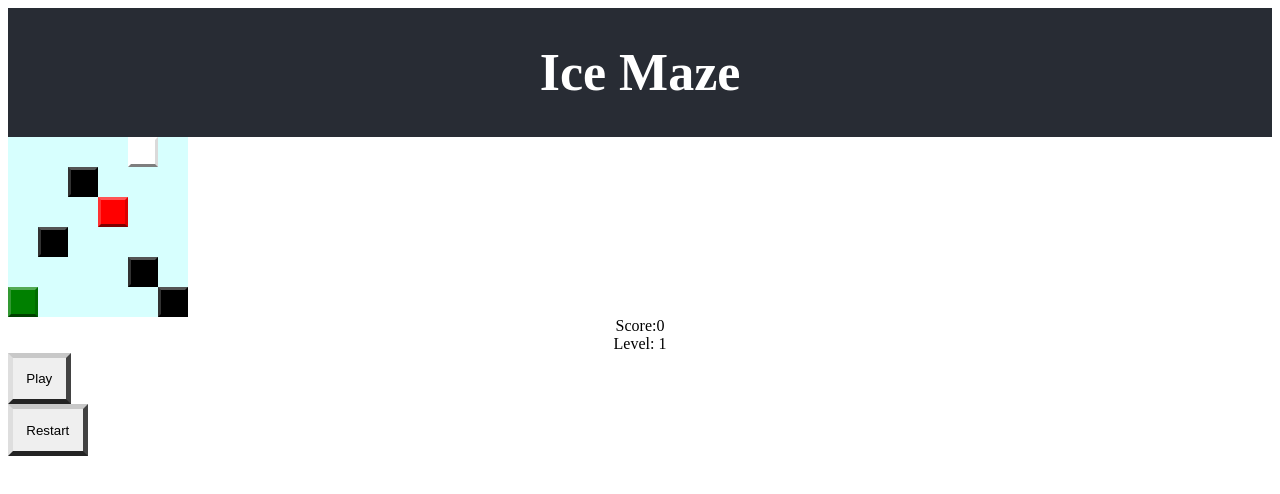
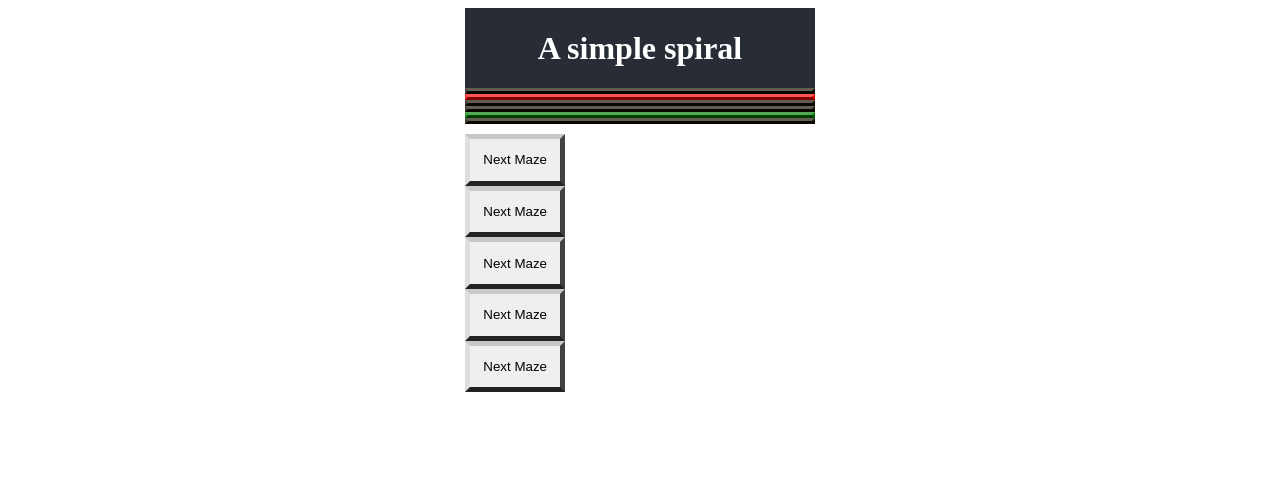
Before and after one commit to michael-squires/ice-maze, a React (Create React App) app: page / in a window 1280 px wide. Shown: the top 494 px of the page. Built offline with nearby package versions, Linux system fonts and the light colour scheme.

Commit message:
implemented maze choice and ice styling

```diff
--- a/src/App.css
+++ b/src/App.css
@@ -20,7 +20,7 @@
   flex-direction: column;
   align-items: center;
   justify-content: center;
-  font-size: calc(10px + 2vmin);
+  font-size: calc(8px + 1vmin);
   color: white;
 }
 
--- a/src/App.js
+++ b/src/App.js
@@ -1,15 +1,10 @@
 import './App.css';
-import Controls from './components/Controls';
 import Maze from './components/Maze';
 
 function App() {
   return (
     <div className="App">
-      <header className="App-header">
-        <h1 className="App-title">Ice Maze</h1>
-      </header>
       <Maze />
-      <Controls />
     </div >
   );
 }
--- a/src/components/Controls.jsx
+++ b/src/components/Controls.jsx
@@ -1,14 +1,20 @@
 import React from 'react';
 
 const Controls = (props) => {
+
+    const incrementMazeIndex = () => {
+        const { setMazeIndex, mazeIndex, numberOfGrids } = props
+        setMazeIndex((mazeIndex + 1) % numberOfGrids)
+    }
+
+
     return (
-        <div>
-            <div>Score:0</div>
-            <div>Level: 1</div>
-            <button className="score-board-button" onClick={(e) => {
-            }}>Play</button>
-            <button className="score-board-button" onClick={(e) => {
-            }}>Restart</button>
+        <div className='controls'>
+            <button className="control-buttons" onClick={incrementMazeIndex} > Next Maze</button>
+            <button className="control-buttons" onClick={incrementMazeIndex} > Next Maze</button>
+            <button className="control-buttons" onClick={incrementMazeIndex} > Next Maze</button>
+            <button className="control-buttons" onClick={incrementMazeIndex} > Next Maze</button>
+            <button className="control-buttons" onClick={incrementMazeIndex} > Next Maze</button>
         </div>
     );
 };
--- a/src/components/GridSquare.jsx
+++ b/src/components/GridSquare.jsx
@@ -2,7 +2,7 @@ import React from 'react';
 
 const GridSquare = (props) => {
     const classes = `grid-square type-${props.type}`
-    console.log(classes)
+    //console.log(classes)
     return (
         <div className={classes} />
     );
--- a/src/components/Maze.jsx
+++ b/src/components/Maze.jsx
@@ -1,4 +1,5 @@
 import React, { useEffect, useState } from 'react';
+import Controls from './Controls';
 import GridSquare from './GridSquare';
 const maps = require('../data/maps')
 
@@ -6,13 +7,13 @@ const Maze = (props) => {
 
     const [maze, setMaze] = useState([]);
     const [mazeIndex, setMazeIndex] = useState(0);
+    const numberOfGrids = maps.length
 
     useEffect(() => {
         let grid = maps[mazeIndex].rowStrings
-        console.log('grid initial', grid)
         const height = grid.length;
         const width = grid[0].length;
-        var r = document.querySelector(':root');
+        const r = document.querySelector(':root');
         r.style.setProperty('--cols', width);
         r.style.setProperty('--rows', height);
         const currentMaze = grid.map((rowArray, row) => {
@@ -25,19 +26,20 @@ const Maze = (props) => {
     }, [mazeIndex])
 
 
-
-    // for (let row = 0; row < height; row++) {
-    //     blankGrid.push([])
-    //     grid[row] = grid[row].split('')
-    //     for (let col = 0; col < width; col++) {
-    //         blankGrid[row].push(<GridSquare key={`${col}${row}`} color="1" />)
-    //     }
-    // }
-
     return (
-        <div className='grid-board'>
-            {maze}
-        </div>
+        <>
+            <header className="App-header">
+                <h1 className="App-title">{maps[mazeIndex].name}</h1>
+            </header>
+            <div className='grid-board'>
+                {maze}
+            </div>
+            <Controls
+                mazeIndex={mazeIndex}
+                setMazeIndex={setMazeIndex}
+                numberOfGrids={numberOfGrids}
+            />
+        </>
     );
 };
 
--- a/src/index.css
+++ b/src/index.css
@@ -1,3 +1,10 @@
+html {
+  box-sizing: border-box;
+}
+*, *:before, *:after {
+  box-sizing: inherit;
+}
+
 :root {
   --bg-color:rga(150,150,150,1);
 
@@ -6,8 +13,9 @@
   --border-right-color: rgba(0, 0, 0, 0.15);
   --border-bottom-color: rgba(0, 0, 0, 0.5);
 
-  --color-o: #000000;
+  --color-o: #160f01;
   --color-s: #d7fffe;
+  --color-x: #d69214;
   --color-S: green;
   --color-E: red;
 
@@ -16,22 +24,40 @@
   --button-color-b: rgba(120, 120, 120, 1);
   --button-color-l: rgba(222, 222, 222, 1);
 
-  --cols:10;
+  --cols:6;
   --rows:18;
-  --tile-size: 30px;
-  /* calc(300px / var(Math.max(--cols,--rows))); */
+  --tile-size: calc(360px / calc(var(--cols)+2));
   --border-width: 3px;
 }
 
 .type-s {
-  background-color: var(--color-s);
-  border-width: 0px
+  background: repeating-linear-gradient(
+    45deg,
+    #d7fffe,
+    #d7fffe 5%,
+    #d8e2e2 5%,
+    #9ecac9 10%
+  );
+  border-width: 0px;
 }
 
 .type-o {
   background-color: var(--color-o);
   border-width: var(--border-width);
+  border-radius: calc(var(--tile-size) / 4);
 }
+
+.type-x {
+  background: repeating-linear-gradient(
+    45deg,
+    #f69d3c,
+    #d7fffe 5%,
+    #ebf8e1 5%,
+    #f69d3c 10%
+    );
+    border-width: 0px;
+}
+
 .type-S {
   background-color: var(--color-S);
   border-width: var(--border-width);
@@ -42,29 +68,50 @@
   border-width: var(--border-width);
 }
 
+.App {
+  --grid-height: calc(var(--tile-size) * var(--rows));
+  /* border: 2px solid red; */
+  width: 350px;
+  margin: auto;
+  display: grid;
+  row-gap: var(--tile-size);
+  grid-template-rows: 100px var(--grid-height) 100px;
+  grid-template-areas: "header"
+                       "maze"
+                       "controls";
+}
+
+.App-header {
+  grid-area: header;
+}
+
 .grid-square {
   border-style: solid;
   width: var(--tile-size);
   height: var(--tile-size);
-  /* border-width: var(--border-width); */
   border-left-color: var(--border-left-color);
   border-top-color: var(--border-top-color);
   border-right-color: var(--border-right-color);
   border-bottom-color: var(--border-bottom-color);
 }
 
-* {
-  box-sizing: border-box;
-}
 
 .grid-board {
+  border: var(--tile-size) double black;
   display: grid;
   grid-template-columns: repeat(var(--cols), var(--tile-size));
   grid-gap: 0;
-  align-self: flex-start;
+  align-self: center;
+  grid-area: maze;
 }
 
-.score-board-button {
+.controls {
+  grid-area: controls;
+  padding-top:10px ;
+  justify-content: center;
+}
+
+.control-buttons {
   display: block;
   padding: 1em;
   border-width: 5px;
--- a/src/solver.js
+++ b/src/solver.js
@@ -1,3 +1,4 @@
+/* eslint-disable no-sequences */
 function IceMazeSolver(map) {
     const grid = map.replace(/ /g, 's').split('\n');
     const height = grid.length;
```
Also changed, not shown: 1 other file (tests, documents, lock files or other folders).
